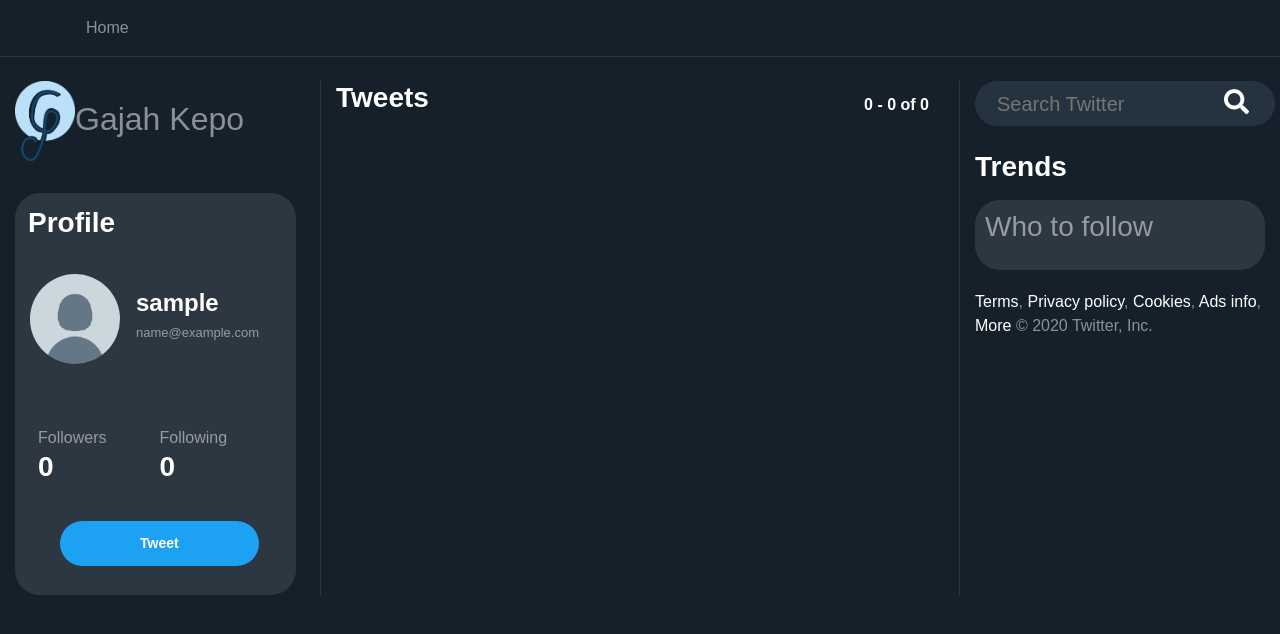
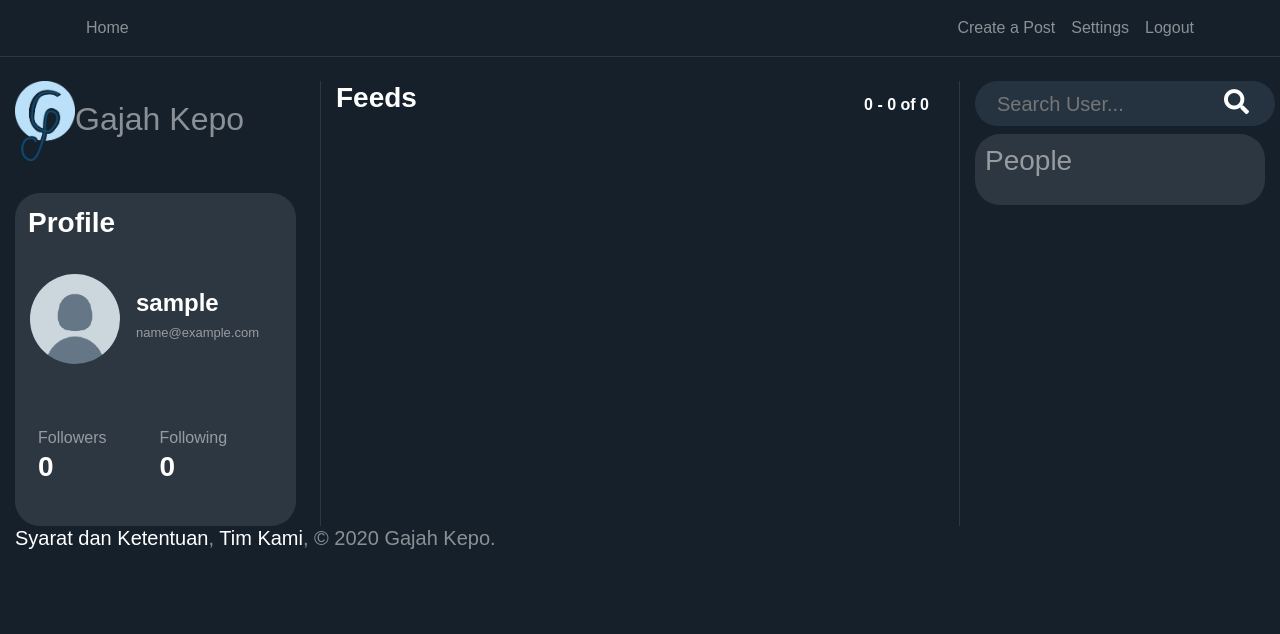
Before and after one commit to ravielze/GajahKepo, a Django app: page / in a window 1280 px wide. Shown: the top 634 px of the page. Run offline with Django 3.2, Linux system fonts and the light colour scheme; the visitor is signed in with stand-in values (Sample User, id 1); data that the repository does not hold is empty; some libraries are stand-ins or nearby versions.

Commit message:
Navbar, Footer, Main home Frontend Update

```diff
--- a/feeds/static/feeds/main.css
+++ b/feeds/static/feeds/main.css
@@ -171,16 +171,16 @@
     list-style: none !important;
 }
 
-.hovered-tweet {
+.hovered-feed {
     background-color: #90909017;
     border-radius: 20px;
 }
 
-.hovered-tweet {
+.hovered-feed {
     border: 1px solid transparent;
 }
 
-.hovered-tweet:hover {
+.hovered-feed:hover {
     -webkit-transition: background-color ease-in-out .2s;
     -webkit-transition: border ease-in-out .2s;
     background-color: #2d3741 !important;
@@ -188,14 +188,14 @@
     border-radius: 20px;
 }
 
-.hovered-tweet-comment {
+.hovered-feed-comment {
     background-color: #2d3741 !important;
     padding:15px;
     border-radius: 20px;
     border:1px solid grey;
 }
 
-.hovered-tweet-comment-in{
+.hovered-feed-comment-in{
     background-color: #2d3741 !important;
     padding:12px;
     border-radius: 20px;
--- a/feeds/templates/feeds/base.html
+++ b/feeds/templates/feeds/base.html
@@ -22,8 +22,18 @@
         <div class="container">
           <div class="collapse navbar-collapse" id="navbarToggle">
             <div class="navbar-nav mr-auto pl-2">
-              <a class="nav-item nav-link" href="{% url 'login' %}">Home</a>
+              <a class="nav-item nav-link" href="{% url 'feeds-home' %}">Home</a>
             </div>
+            <div class="navbar-nav pr-2">
+              {% if user.is_authenticated %}
+                  <a class="nav-item nav-link" href="{% url 'post-create' %}">Create a Post</a>
+                  <a class="nav-item nav-link" href="{% url 'profile' %}">Settings</a>
+                  <a class="nav-item nav-link" href="{% url 'logout' %}">Logout</a>
+              {% else %}
+                  <a class="nav-item nav-link" href="{% url 'login' %}">Login</a>
+                  <a class="nav-item nav-link" href="{% url 'register-users' %}">Register</a>
+              {% endif %}
+          </div>
           </div>
         </div>
       </nav>
--- a/feeds/templates/feeds/home.html
+++ b/feeds/templates/feeds/home.html
@@ -90,13 +90,6 @@
             </article>
 
             <div class="d-flex">
-                {% if user_profile is None %}
-                <div style="margin-left: 40px">
-                    <a class="btn btn-sm btn-outline-primary mb-4 mr-3 " href="{% url 'post-create' %}">
-                        Tweet
-                    </a>
-                </div>
-                {% endif %}
                 {%  if user_profile is not None and user_profile.id != user.id  and user.username != '' %}
                     <form method="POST">
                         {% csrf_token %}
@@ -120,7 +113,7 @@
             <div class="full-width row">
                 <div class="col-6">
                     <h3 class="white-important mb-3">
-                        Tweets
+                        Feeds
                     </h3>
                 </div>
                  <div class="col-6 no-padding">
@@ -134,7 +127,7 @@
             </div>
 
             {% for post in posts %}
-                <article class="media content-section hovered-tweet">
+                <article class="media content-section hovered-feed">
                 <div style="width: 100%; word-break: break-all;">
 
                     <div class="pb-2 row m-0" style="width: 100%; margin-right: 0 !important;">
@@ -247,20 +240,19 @@
             <form action="{% url 'search' %}" method="post">{% csrf_token %}
                 <div class="search-container">
                     <div class="search">
-                    <input required name="search" type="text" id="zip-code-input" placeholder="Search Twitter">
+                    <input required name="search" type="text" id="zip-code-input" placeholder="Search User...">
                     <button type="submit" style="border:0; background: transparent;"><i class="fa fa-search"></i> </button> </a>
                 </form>
               </div>
             </div>
-            <h3 class="white-important mb-3 mt-4"> Trends </h3>
-
+                <h3> </h3>
                 {%  if user_profile is None %}
 
                 <article class="t-section media content-section">
 
                     <div class="row ">
                         <div class="col-12">
-                            <h3>Who to follow</h3>
+                            <h3>People</h3>
                         </div>
                         <ul class="col-12 mt-2">
                             {% for user in all_users %}
@@ -277,8 +269,23 @@
                                            <a class="mr-2 white-important" href="{% url 'user-posts' user.username %}">
                                                {{ user.username }}
                                            </a>
+                                           {% if user.profile.sex == 'm' %}
+                                               <i class="fas fa-mars"></i>
+                                           {% elif user.profile.sex == 'f' %}
+                                               <i class="fas fa-venus"></i>
+                                           {% endif %}
                                        </div>
-                                        <p>{{ user.email }}</p>
+                                       <div>
+                                        {% if user.profile.status == 'd' %}
+                                            <p>Dosen</p>
+                                        {% elif user.profile.status == 'm' %}
+                                            <p>Mahasiswa</p>
+                                        {% elif user.profile.status == 'a' %}
+                                            <p>Alumni</p>
+                                        {% elif user.profile.status == 's' %}
+                                            <p>Anak SMA</p>
+                                        {% endif %}
+                                       </div>
                                     </div>
                                 </li>
                             {% endfor %}
@@ -288,13 +295,13 @@
 
                 </article>
                 {% endif %}
-                <p><a href="">Terms</a>,
-<a href="">Privacy policy</a>,
-<a href="">Cookies</a>,
-<a href="">Ads info</a>,
-<a href="">More</a>
-© 2020 Twitter, Inc.</p>
 
+        </div>
+        <br>
+        <div class="col-6">
+            <h5><a href="">Syarat dan Ketentuan</a>,
+                <a href="">Tim Kami</a>,
+                © 2020 Gajah Kepo.</h5>
         </div>
     </div>
 {% endblock content %}
--- a/feeds/templates/feeds/post_detail.html
+++ b/feeds/templates/feeds/post_detail.html
@@ -6,7 +6,7 @@
         Post
     </h3>
    <article class="media content-section">
-        <div style="width: 100%; word-break: break-all;" class="hovered-tweet-comment">
+        <div style="width: 100%; word-break: break-all;" class="hovered-feed-comment">
             <div class="pb-2 row m-0 " style="width: 100%; margin-right: 0 !important;">
                <div
                        style="padding-left: 0px !important;"
@@ -53,7 +53,7 @@
          </h3>
         {% for comment in comments %}
             <article class="media content-section">
-                <div style="width: 100%; word-break: break-all;" class="hovered-tweet-comment-in">
+                <div style="width: 100%; word-break: break-all;" class="hovered-feed-comment-in">
                 <div class="pb-2 row m-0" style="width: 100%; margin-right: 0 !important;">
                    <div
                            style="padding-left: 0px !important;"
```
